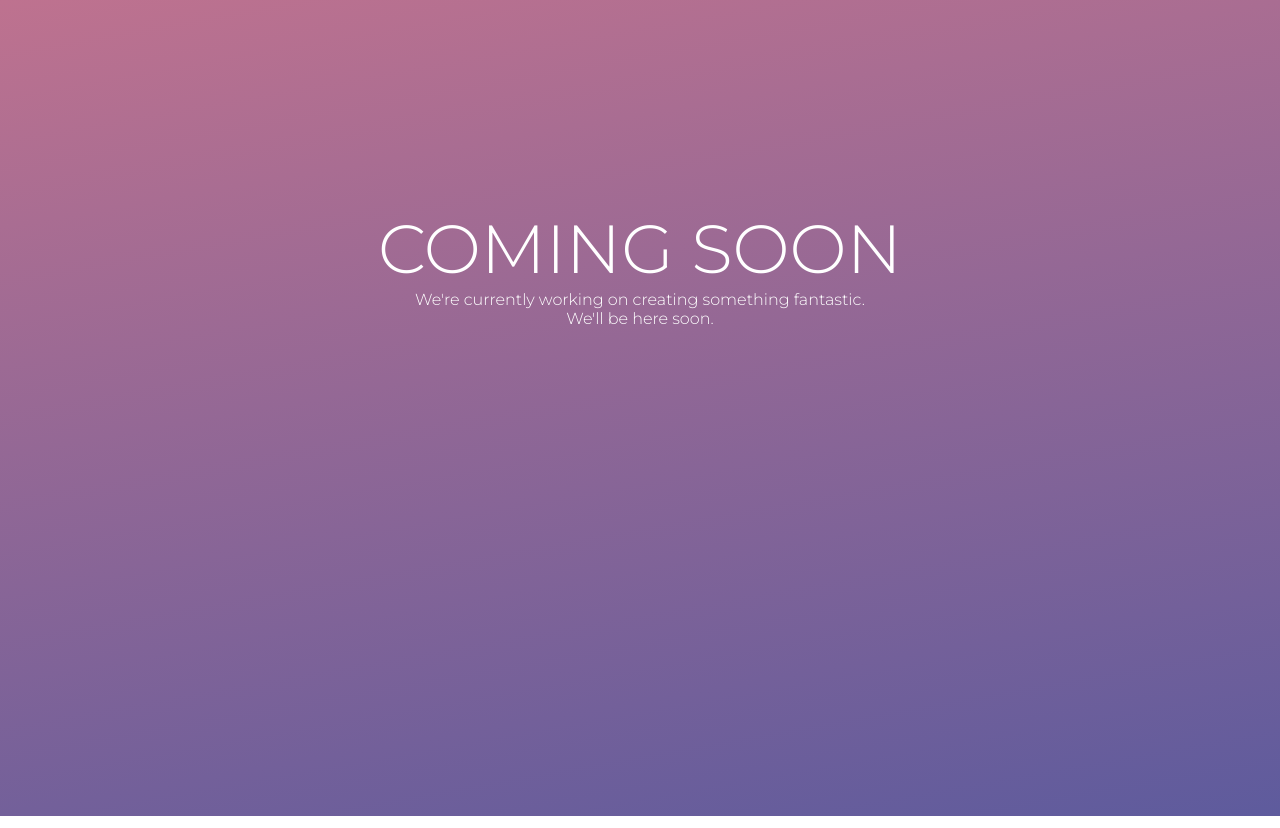
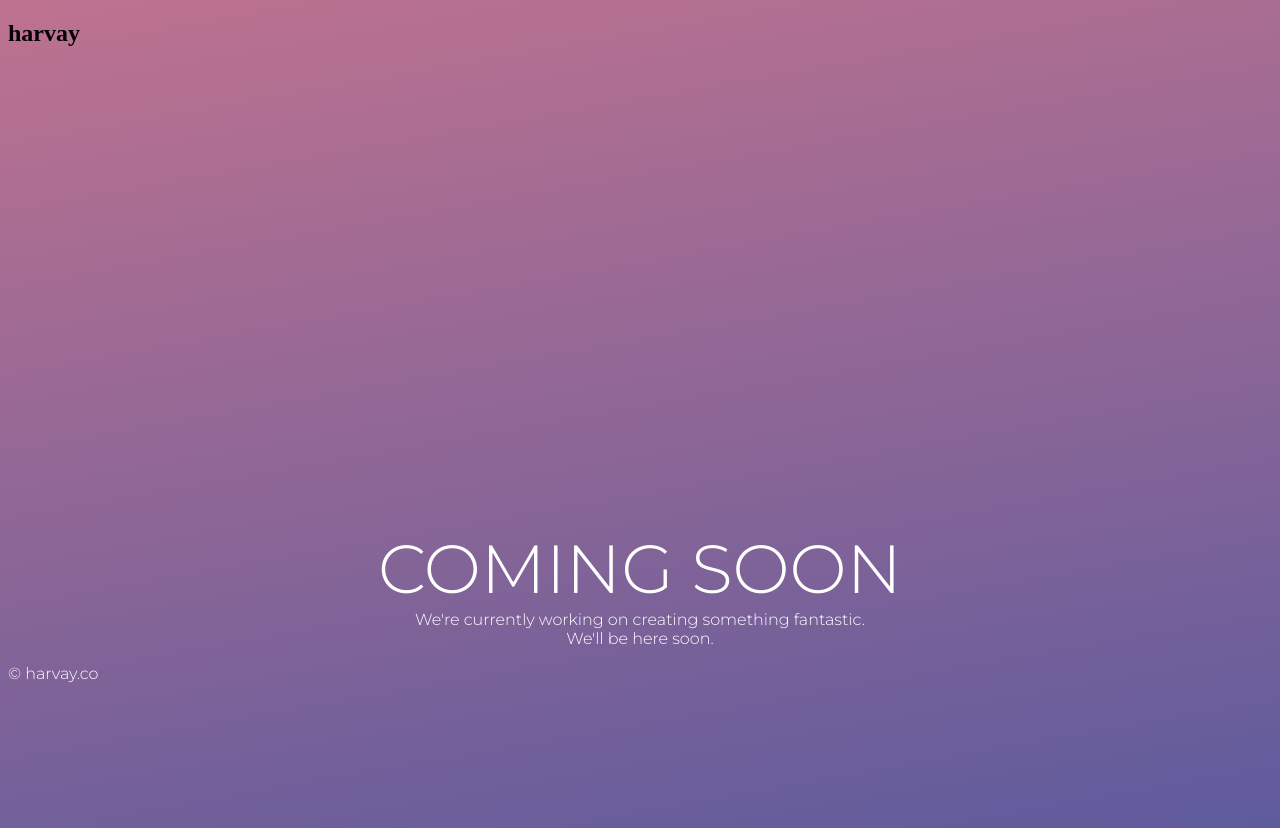
Before and after one commit to akashrajan5/harvay.github.io, a plain HTML site: page index.html in a window 1280 px wide. Drawn offline with Linux system fonts and the light colour scheme; files that its build step writes are made by us from their sources.

Commit message:
modified coming soon

```diff
--- a/index.html
+++ b/index.html
@@ -6,7 +6,7 @@
     <meta name="viewport" content="width=device-width, initial-scale=1">
     <title>harvay</title>
     <link rel="shortcut icon" href="#">
-    <link rel="stylesheet" href="style.css" />
+    <link rel="stylesheet" href="/src/css/style.css" />
     <link rel="preconnect" href="https://fonts.googleapis.com">
     <link rel="preconnect" href="https://fonts.gstatic.com" crossorigin>
     <link
@@ -15,12 +15,16 @@
 </head>
 
 <body class="background">
-    <div class="main-child">
-        <div>
+    <nav>
+        <h2>harvay</h2>
+    </nav>
+
+    <div class="section-child">
         <div class="margin-top">
             <h2 class="main-text">COMING SOON</h2>
             <div>
-                    <p class="text-white text-center child-text" style="margin: 0;">We're currently working on creating
+                <p class="text-white text-center child-text" style="margin: 0;">We're currently working on
+                    creating
                     something
                     fantastic.</p>
                 <p class="text-white text-center child-text" style="margin: 0;">We'll be here soon.</p>
@@ -28,8 +32,9 @@
         </div>
     </div>
 
-
-    </div>
+    <footer>
+        <p class="text-white">&#169; harvay.co</p>
+    </footer>
 </body>
 
 </html>
```
Lines whose indentation alone changed are shown as unchanged.
